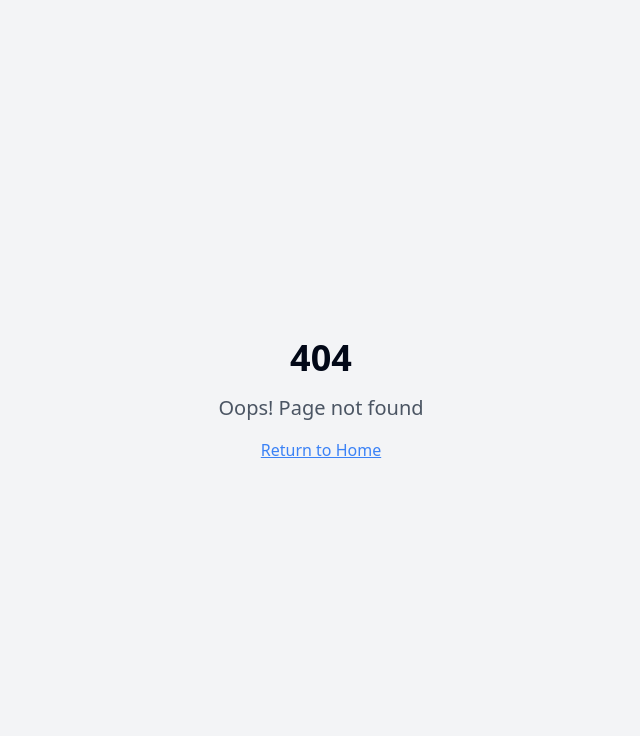
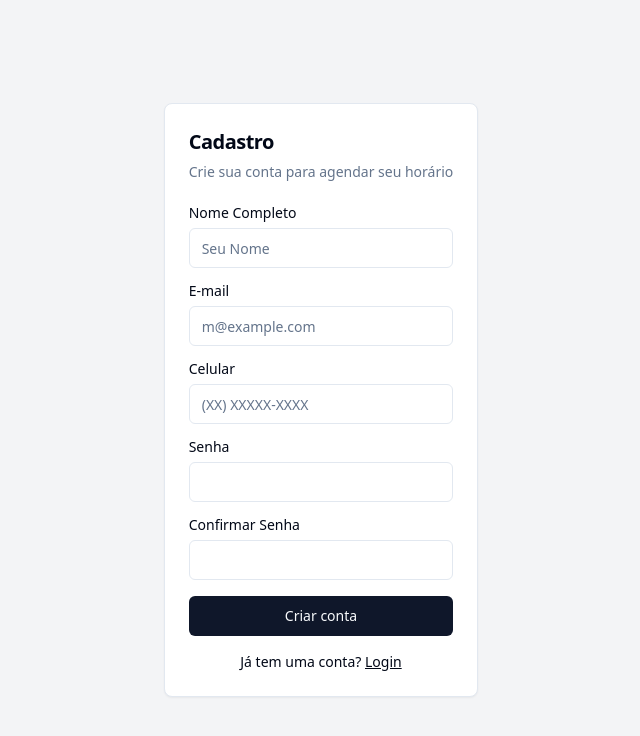
Before and after one commit to AndersonTaveira22/BarbeariaAF, a React (Vite) app: page /register in a window 1280 px wide. Before the commit this address had no page. Shown: the top 736 px of the page, without its empty margins (319-959 px from the left). Built offline with nearby package versions, Linux system fonts and the light colour scheme.

Commit message:
[dyad] Implement user authentication flow - wrote 6 file(s)

```diff
--- a/src/App.tsx
+++ b/src/App.tsx
@@ -5,6 +5,9 @@ import { QueryClient, QueryClientProvider } from "@tanstack/react-query";
 import { BrowserRouter, Routes, Route } from "react-router-dom";
 import Index from "./pages/Index";
 import NotFound from "./pages/NotFound";
+import Login from "./pages/Login";
+import Register from "./pages/Register";
+import { AuthProvider } from "./context/AuthContext";
 
 const queryClient = new QueryClient();
 
@@ -14,11 +17,15 @@ const App = () => (
       <Toaster />
       <Sonner />
       <BrowserRouter>
-        <Routes>
-          <Route path="/" element={<Index />} />
-          {/* ADD ALL CUSTOM ROUTES ABOVE THE CATCH-ALL "*" ROUTE */}
-          <Route path="*" element={<NotFound />} />
-        </Routes>
+        <AuthProvider>
+          <Routes>
+            <Route path="/" element={<Index />} />
+            <Route path="/login" element={<Login />} />
+            <Route path="/register" element={<Register />} />
+            {/* ADD ALL CUSTOM ROUTES ABOVE THE CATCH-ALL "*" ROUTE */}
+            <Route path="*" element={<NotFound />} />
+          </Routes>
+        </AuthProvider>
       </BrowserRouter>
     </TooltipProvider>
   </QueryClientProvider>
--- /dev/null
+++ b/src/context/AuthContext.tsx
@@ -0,0 +1,68 @@
+import React, { createContext, useContext, useState, ReactNode } from 'react';
+import { users, User } from '@/data/mock';
+import { useNavigate } from 'react-router-dom';
+import { showError, showSuccess } from '@/utils/toast';
+
+interface AuthContextType {
+  currentUser: User | null;
+  login: (email, password) => boolean;
+  logout: () => void;
+  register: (name, email, phone, password) => void;
+}
+
+const AuthContext = createContext<AuthContextType | undefined>(undefined);
+
+export const AuthProvider = ({ children }: { children: ReactNode }) => {
+  const [currentUser, setCurrentUser] = useState<User | null>(null);
+  const navigate = useNavigate();
+
+  const login = (email, password) => {
+    const user = users.find(
+      (u) => u.email === email && u.password === password,
+    );
+    if (user) {
+      setCurrentUser(user);
+      showSuccess('Login realizado com sucesso!');
+      return true;
+    }
+    showError('E-mail ou senha inválidos.');
+    return false;
+  };
+
+  const logout = () => {
+    setCurrentUser(null);
+    navigate('/login');
+  };
+
+  const register = (name, email, phone, password) => {
+    const existingUser = users.find(u => u.email === email);
+    if (existingUser) {
+      showError("Este e-mail já está em uso.");
+      return;
+    }
+    const newUser: User = {
+      id: users.length + 1,
+      name,
+      email,
+      password,
+      role: 'cliente'
+    };
+    users.push(newUser); // In a real app, this would be an API call
+    showSuccess("Cadastro realizado com sucesso! Faça o login.");
+    navigate('/login');
+  };
+
+  return (
+    <AuthContext.Provider value={{ currentUser, login, logout, register }}>
+      {children}
+    </AuthContext.Provider>
+  );
+};
+
+export const useAuth = () => {
+  const context = useContext(AuthContext);
+  if (context === undefined) {
+    throw new Error('useAuth must be used within an AuthProvider');
+  }
+  return context;
+};
--- /dev/null
+++ b/src/data/mock.ts
@@ -0,0 +1,37 @@
+export interface User {
+  id: number;
+  name: string;
+  email: string;
+  password;
+  role: 'cliente' | 'admin';
+}
+
+export interface Service {
+  id: number;
+  name: string;
+  price: number;
+}
+
+export const users: User[] = [
+  {
+    id: 1,
+    name: 'Admin Barbearia',
+    email: 'admin@barberflow.com',
+    password: 'admin123',
+    role: 'admin',
+  },
+  {
+    id: 2,
+    name: 'Cliente Teste',
+    email: 'cliente@teste.com',
+    password: 'cliente123',
+    role: 'cliente',
+  },
+];
+
+export const services: Service[] = [
+  { id: 1, name: 'Corte de Cabelo', price: 35.0 },
+  { id: 2, name: 'Barba', price: 25.0 },
+  { id: 3, name: 'Corte + Barba', price: 55.0 },
+  { id: 4, name: 'Pezinho', price: 10.0 },
+];
--- a/src/pages/Index.tsx
+++ b/src/pages/Index.tsx
@@ -1,17 +1,48 @@
-// Update this page (the content is just a fallback if you fail to update the page)
-
 import { MadeWithDyad } from "@/components/made-with-dyad";
+import { Button } from "@/components/ui/button";
+import { useAuth } from "@/context/AuthContext";
+import { Link } from "react-router-dom";
 
 const Index = () => {
+  const { currentUser, logout } = useAuth();
+
   return (
-    <div className="min-h-screen flex items-center justify-center bg-gray-100">
-      <div className="text-center">
-        <h1 className="text-4xl font-bold mb-4">Welcome to Your Blank App</h1>
-        <p className="text-xl text-gray-600">
-          Start building your amazing project here!
-        </p>
+    <div className="min-h-screen flex flex-col items-center justify-center bg-gray-100 dark:bg-gray-900">
+      <div className="text-center p-8">
+        <h1 className="text-5xl font-bold mb-4">Bem-vindo à Barbearia AF</h1>
+        {currentUser ? (
+          <div>
+            <p className="text-xl text-gray-600 dark:text-gray-300 mb-6">
+              Olá, {currentUser.name}! O que vamos fazer hoje?
+            </p>
+            <div className="space-x-4">
+               <Button asChild>
+                <Link to="/new-appointment">Novo Agendamento</Link>
+              </Button>
+              <Button variant="outline" onClick={logout}>
+                Sair
+              </Button>
+            </div>
+          </div>
+        ) : (
+          <div>
+            <p className="text-xl text-gray-600 dark:text-gray-300 mb-6">
+              Agende seu horário de forma rápida e fácil.
+            </p>
+            <div className="space-x-4">
+              <Button asChild>
+                <Link to="/login">Login</Link>
+              </Button>
+              <Button asChild variant="secondary">
+                <Link to="/register">Cadastre-se</Link>
+              </Button>
+            </div>
+          </div>
+        )}
       </div>
-      <MadeWithDyad />
+      <div className="absolute bottom-4">
+        <MadeWithDyad />
+      </div>
     </div>
   );
 };
--- /dev/null
+++ b/src/pages/Login.tsx
@@ -0,0 +1,86 @@
+import { useState } from 'react';
+import { Link, useNavigate } from 'react-router-dom';
+import { Button } from '@/components/ui/button';
+import {
+  Card,
+  CardContent,
+  CardDescription,
+  CardHeader,
+  CardTitle,
+} from '@/components/ui/card';
+import { Input } from '@/components/ui/input';
+import { Label } from '@/components/ui/label';
+import { useAuth } from '@/context/AuthContext';
+
+const Login = () => {
+  const [email, setEmail] = useState('');
+  const [password, setPassword] = useState('');
+  const { login } = useAuth();
+  const navigate = useNavigate();
+
+  const handleSubmit = (e: React.FormEvent) => {
+    e.preventDefault();
+    if (login(email, password)) {
+      navigate('/');
+    }
+  };
+
+  return (
+    <div className="min-h-screen flex items-center justify-center bg-gray-100 dark:bg-gray-900">
+      <Card className="mx-auto max-w-sm">
+        <CardHeader>
+          <CardTitle className="text-2xl">Login</CardTitle>
+          <CardDescription>
+            Entre com seu e-mail para acessar sua conta
+          </CardDescription>
+        </CardHeader>
+        <CardContent>
+          <form onSubmit={handleSubmit}>
+            <div className="grid gap-4">
+              <div className="grid gap-2">
+                <Label htmlFor="email">E-mail</Label>
+                <Input
+                  id="email"
+                  type="email"
+                  placeholder="m@example.com"
+                  required
+                  value={email}
+                  onChange={(e) => setEmail(e.target.value)}
+                />
+              </div>
+              <div className="grid gap-2">
+                <div className="flex items-center">
+                  <Label htmlFor="password">Senha</Label>
+                  <Link
+                    to="#"
+                    className="ml-auto inline-block text-sm underline"
+                  >
+                    Esqueceu sua senha?
+                  </Link>
+                </div>
+                <Input
+                  id="password"
+                  type="password"
+                  required
+                  value={password}
+                  onChange={(e) => setPassword(e.target.value)}
+                />
+              </div>
+              <Button type="submit" className="w-full">
+                Login
+              </Button>
+            </div>
+          </form>
+          <div className="mt-4 text-center text-sm">
+            Não tem uma conta?{' '}
+            <Link to="/register" className="underline">
+              Cadastre-se
+            </Link>
+          </div>
+        </CardContent>
+      </Card>
+    </div>
+  );
+};
+
+export default Login;
--- /dev/null
+++ b/src/pages/Register.tsx
@@ -0,0 +1,89 @@
+import { useState } from 'react';
+import { Link } from 'react-router-dom';
+import { Button } from '@/components/ui/button';
+import {
+  Card,
+  CardContent,
+  CardDescription,
+  CardHeader,
+  CardTitle,
+} from '@/components/ui/card';
+import { Input } from '@/components/ui/input';
+import { Label } from '@/components/ui/label';
+import { useAuth } from '@/context/AuthContext';
+import { showError } from '@/utils/toast';
+
+const Register = () => {
+  const [name, setName] = useState('');
+  const [email, setEmail] = useState('');
+  const [phone, setPhone] = useState('');
+  const [password, setPassword] = useState('');
+  const [confirmPassword, setConfirmPassword] = useState('');
+  const { register } = useAuth();
+
+  const handleSubmit = (e: React.FormEvent) => {
+    e.preventDefault();
+    if (password !== confirmPassword) {
+      showError('As senhas não coincidem.');
+      return;
+    }
+    register(name, email, phone, password);
+  };
+
+  return (
+    <div className="min-h-screen flex items-center justify-center bg-gray-100 dark:bg-gray-900">
+      <Card className="mx-auto max-w-sm">
+        <CardHeader>
+          <CardTitle className="text-xl">Cadastro</CardTitle>
+          <CardDescription>
+            Crie sua conta para agendar seu horário
+          </CardDescription>
+        </CardHeader>
+        <CardContent>
+          <form onSubmit={handleSubmit}>
+            <div className="grid gap-4">
+              <div className="grid gap-2">
+                <Label htmlFor="full-name">Nome Completo</Label>
+                <Input id="full-name" placeholder="Seu Nome" required value={name} onChange={(e) => setName(e.target.value)} />
+              </div>
+              <div className="grid gap-2">
+                <Label htmlFor="email">E-mail</Label>
+                <Input
+                  id="email"
+                  type="email"
+                  placeholder="m@example.com"
+                  required
+                  value={email}
+                  onChange={(e) => setEmail(e.target.value)}
+                />
+              </div>
+               <div className="grid gap-2">
+                <Label htmlFor="phone">Celular</Label>
+                <Input id="phone" placeholder="(XX) XXXXX-XXXX" required value={phone} onChange={(e) => setPhone(e.target.value)} />
+              </div>
+              <div className="grid gap-2">
+                <Label htmlFor="password">Senha</Label>
+                <Input id="password" type="password" required value={password} onChange={(e) => setPassword(e.target.value)} />
+              </div>
+               <div className="grid gap-2">
+                <Label htmlFor="confirm-password">Confirmar Senha</Label>
+                <Input id="confirm-password" type="password" required value={confirmPassword} onChange={(e) => setConfirmPassword(e.target.value)} />
+              </div>
+              <Button type="submit" className="w-full">
+                Criar conta
+              </Button>
+            </div>
+          </form>
+          <div className="mt-4 text-center text-sm">
+            Já tem uma conta?{' '}
+            <Link to="/login" className="underline">
+              Login
+            </Link>
+          </div>
+        </CardContent>
+      </Card>
+    </div>
+  );
+};
+
+export default Register;
```
